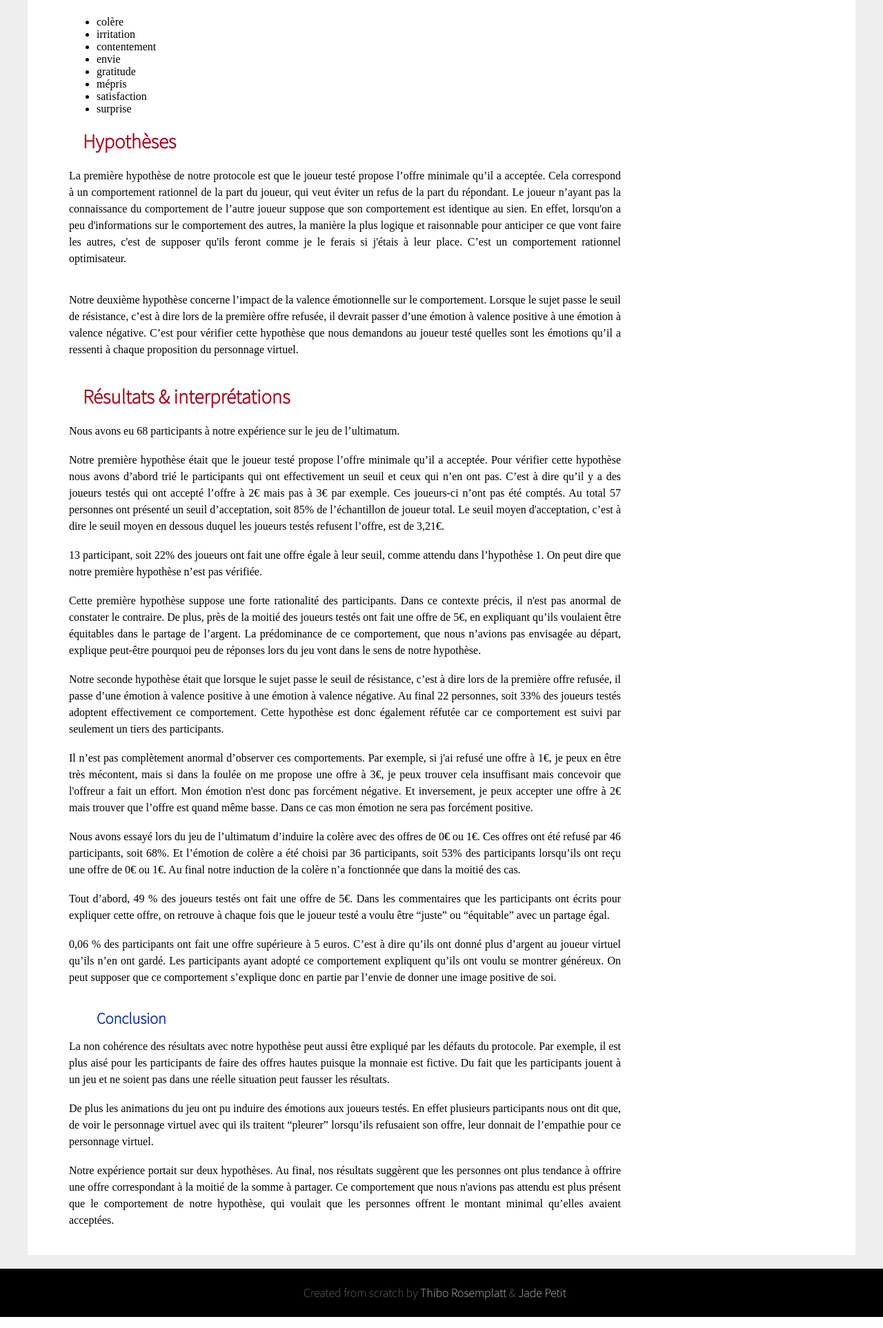
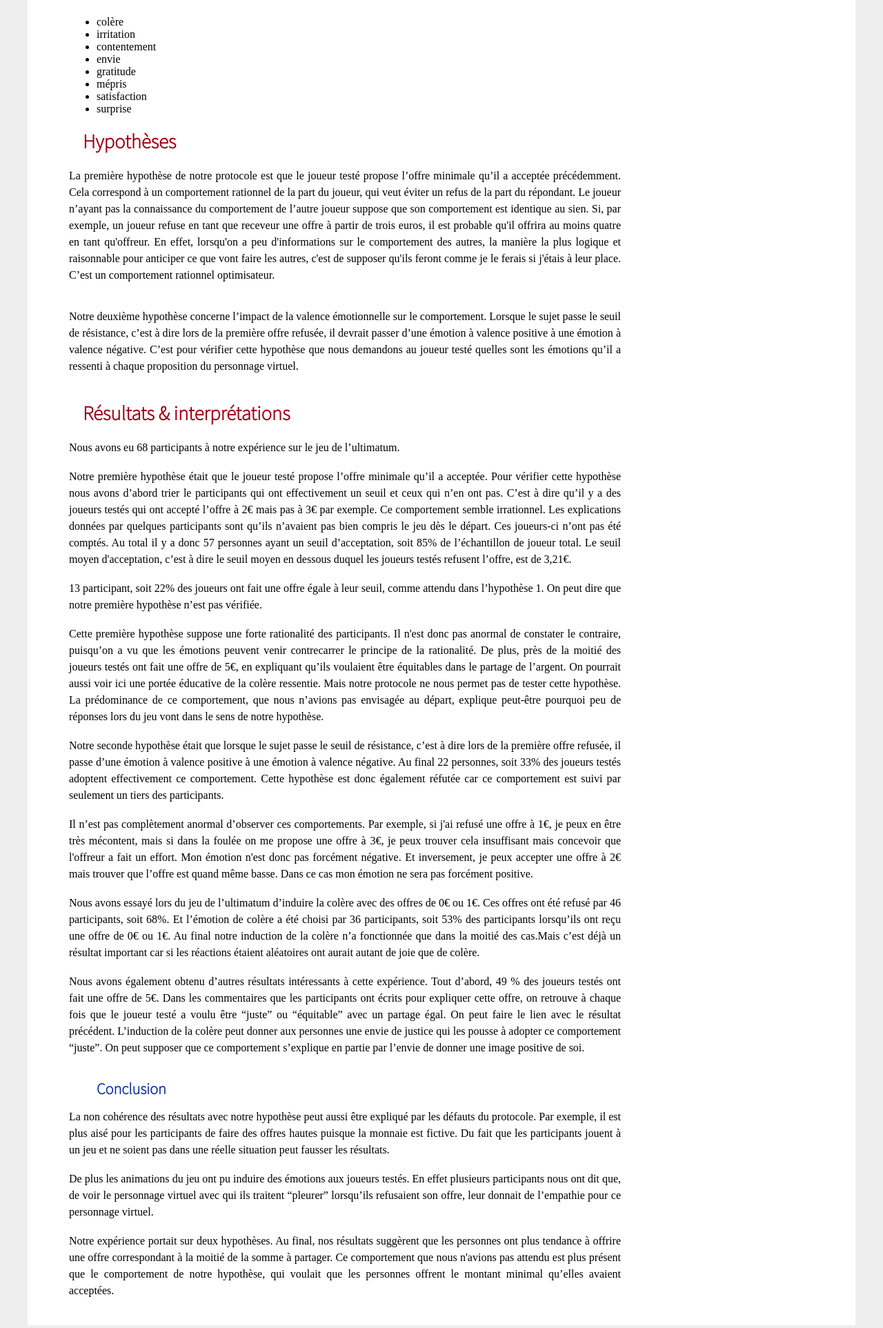
Before and after one commit to Jadounix/economie_colere, a PHP site: page /P4.php in a window 1280 px wide. Shown: the part 1030-2955 px from the top of the page at 69% size. Run offline with PHP 8.4, Linux system fonts and the light colour scheme; some libraries are stand-ins or nearby versions.

Commit message:
modification du texte avec commentaires de petit

```diff
--- a/P4.php
+++ b/P4.php
@@ -68,24 +68,46 @@
 			<li>surprise</li>
 		</ul>
 		<h2>Hypothèses</h2>
-		<p>La première hypothèse de notre protocole est que le joueur testé propose l’offre minimale qu’il a acceptée. Cela correspond à un comportement rationnel de la part du joueur, qui veut éviter un refus de la part du répondant. Le joueur n’ayant pas la connaissance du comportement de l’autre joueur suppose que son comportement est identique au sien. En effet, lorsqu'on a peu d'informations sur le comportement des autres, la manière la plus logique et raisonnable pour anticiper ce que vont faire les autres, c'est de supposer qu'ils feront comme je le ferais si j'étais à leur place. C’est un comportement rationnel optimisateur.
-		</p><br/><p>
-		Notre deuxième hypothèse concerne l’impact de la valence émotionnelle sur le comportement. Lorsque le sujet passe le seuil de résistance, c’est à dire lors de la première offre refusée, il devrait passer d’une émotion à valence positive à une émotion à valence négative. C’est pour vérifier cette hypothèse que nous demandons au joueur testé quelles sont les émotions qu’il a ressenti à chaque proposition du personnage virtuel.
+		<p>La première hypothèse de notre protocole est que le joueur testé propose l’offre minimale qu’il a acceptée précédemment. Cela correspond à un comportement rationnel de la part du joueur, qui veut éviter un refus de la part du répondant. Le
+			joueur n’ayant pas la connaissance du comportement de l’autre joueur suppose que son comportement est identique au sien. Si, par exemple, un joueur refuse en tant que receveur une offre à partir de trois euros, il est probable qu'il offrira au
+			moins quatre en tant qu'offreur. En effet, lorsqu'on a peu d'informations sur le comportement des autres, la manière la plus logique et raisonnable pour anticiper ce que vont faire les autres, c'est de supposer qu'ils feront comme je le ferais
+			si j'étais à leur place. C’est un comportement rationnel optimisateur.
+		</p><br />
+		<p>
+			Notre deuxième hypothèse concerne l’impact de la valence émotionnelle sur le comportement. Lorsque le sujet passe le seuil de résistance, c’est à dire lors de la première offre refusée, il devrait passer d’une émotion à valence positive à une
+			émotion à valence négative. C’est pour vérifier cette hypothèse que nous demandons au joueur testé quelles sont les émotions qu’il a ressenti à chaque proposition du personnage virtuel.
 		</p>
 		<h2>Résultats & interprétations</h2>
 		<p>Nous avons eu 68 participants à notre expérience sur le jeu de l’ultimatum.</p>
-		<p>Notre première hypothèse était que le joueur testé propose l’offre minimale qu’il a acceptée. Pour vérifier cette hypothèse nous avons d’abord trié le participants qui ont effectivement un seuil et ceux qui n’en ont pas. C’est à dire qu’il y a des joueurs testés qui ont accepté l’offre à 2€ mais pas à 3€ par exemple. Ces joueurs-ci n’ont pas été comptés. Au total 57 personnes ont présenté un seuil d’acceptation, soit 85% de l’échantillon de joueur total. Le seuil moyen d'acceptation, c’est à dire le seuil moyen en dessous duquel les joueurs testés refusent l’offre, est de 3,21€. </p>
+		<p>Notre première hypothèse était que le joueur testé propose l’offre minimale qu’il a acceptée. Pour vérifier cette hypothèse nous avons d’abord trier le participants qui ont effectivement un seuil et ceux qui n’en ont pas. C’est à dire qu’il y
+		a des joueurs testés qui ont accepté l’offre à 2€ mais pas à 3€ par exemple. Ce comportement semble irrationnel. Les explications données par quelques participants sont qu’ils n’avaient pas bien compris le jeu dès le départ. Ces joueurs-ci
+		n’ont pas été comptés. Au total il y a donc 57 personnes ayant un seuil d’acceptation, soit 85% de l’échantillon de joueur total. Le seuil moyen d'acceptation, c’est à dire le seuil moyen en dessous duquel les joueurs testés refusent l’offre,
+		est de 3,21€. </p>
+
 		<p>13 participant, soit 22% des joueurs ont fait une offre égale à leur seuil, comme attendu dans l’hypothèse 1. On peut dire que notre première hypothèse n’est pas vérifiée.</p>
-		<p>Cette première hypothèse suppose une forte rationalité des participants. Dans ce contexte précis, il n'est pas anormal de constater le contraire. De plus, près de la moitié des joueurs testés ont fait une offre de 5€, en expliquant qu’ils voulaient être équitables dans le partage de l’argent. La prédominance de ce comportement, que nous n’avions pas envisagée au départ, explique peut-être pourquoi peu de réponses lors du jeu vont dans le sens de notre hypothèse.</p>
-		<p>Notre seconde hypothèse était que lorsque le sujet passe le seuil de résistance, c’est à dire lors de la première offre refusée, il passe d’une émotion à valence positive à une émotion à valence négative. Au final 22 personnes, soit 33% des joueurs testés adoptent effectivement ce comportement. Cette hypothèse est donc également réfutée car ce comportement est suivi par seulement un tiers des participants.</p>
-		<p>Il n’est pas complètement anormal d’observer ces comportements. Par exemple, si j'ai refusé une offre à 1€, je peux en être très mécontent, mais si dans la foulée on me propose une offre à 3€, je peux trouver cela insuffisant mais concevoir que l'offreur a fait un effort. Mon émotion n'est donc pas forcément négative. Et inversement, je peux accepter une offre à 2€ mais trouver que l’offre est quand même basse. Dans ce cas mon émotion ne sera pas forcément positive.</p>
-		<p>Nous avons essayé lors du jeu de l’ultimatum d’induire la colère avec des offres de 0€ ou 1€. Ces offres ont été refusé par 46 participants, soit 68%. Et l’émotion de colère a été choisi par 36 participants, soit 53% des participants lorsqu’ils ont reçu une offre de 0€ ou 1€. Au final notre induction de la colère n’a fonctionnée que dans la moitié des cas.</p>
-		<p>Tout d’abord, 49 % des joueurs testés ont fait une offre de 5€. Dans les commentaires que les participants ont écrits pour expliquer cette offre, on retrouve à chaque fois que le joueur testé a voulu être “juste” ou “équitable” avec un partage égal.</p>
-		<p>0,06 % des participants ont fait une offre supérieure à 5 euros. C’est à dire qu’ils ont donné plus d’argent au joueur virtuel qu’ils n’en ont gardé. Les participants ayant adopté ce comportement expliquent qu’ils ont voulu se montrer généreux. On peut supposer que ce comportement s’explique donc en partie par l’envie de donner une image positive de soi.</p>
+
+		<p>Cette première hypothèse suppose une forte rationalité des participants. Il n'est donc pas anormal de constater le contraire, puisqu’on a vu que les émotions peuvent venir contrecarrer le principe de la rationalité. De plus, près de la moitié des joueurs testés ont fait une offre de 5€, en expliquant qu’ils voulaient être équitables dans le partage de l’argent. On pourrait aussi voir ici une portée éducative de la colère ressentie. Mais notre protocole ne nous permet pas de tester cette hypothèse. La prédominance de ce comportement, que nous n’avions pas envisagée au départ, explique peut-être pourquoi peu de réponses lors du jeu vont dans le sens de notre hypothèse.</p>
+		<p>Notre seconde hypothèse était que lorsque le sujet passe le seuil de résistance, c’est à dire lors de la première offre refusée, il passe d’une émotion à valence positive à une émotion à valence négative. Au final 22 personnes, soit 33% des
+			joueurs testés adoptent effectivement ce comportement. Cette hypothèse est donc également réfutée car ce comportement est suivi par seulement un tiers des participants.</p>
+		<p>Il n’est pas complètement anormal d’observer ces comportements. Par exemple, si j'ai refusé une offre à 1€, je peux en être très mécontent, mais si dans la foulée on me propose une offre à 3€, je peux trouver cela insuffisant mais concevoir
+			que l'offreur a fait un effort. Mon émotion n'est donc pas forcément négative. Et inversement, je peux accepter une offre à 2€ mais trouver que l’offre est quand même basse. Dans ce cas mon émotion ne sera pas forcément positive.</p>
+		<p>Nous avons essayé lors du jeu de l’ultimatum d’induire la colère avec des offres de 0€ ou 1€. Ces offres ont été refusé par 46 participants, soit 68%. Et l’émotion de colère a été choisi par 36 participants, soit 53% des participants
+			lorsqu’ils ont reçu une offre de 0€ ou 1€. Au final notre induction de la colère n’a fonctionnée que dans la moitié des cas.Mais c’est déjà un résultat important car si les réactions étaient aléatoires ont aurait autant de joie que de colère.
+		</p>
+
+		<p>Nous avons également obtenu d’autres résultats intéressants à cette expérience.
+			Tout d’abord, 49 % des joueurs testés ont fait une offre de 5€. Dans les commentaires que les participants ont écrits pour expliquer cette offre, on retrouve à chaque fois que le joueur testé a voulu être “juste” ou “équitable” avec un partage
+			égal. On peut faire le lien avec le résultat précédent. L’induction de la colère peut donner aux personnes une envie de justice qui les pousse à adopter ce comportement “juste”.
+			On peut supposer que ce comportement s’explique en partie par l’envie de donner une image positive de soi.
+		</p>
+
 		<h3>Conclusion</h3>
-		<p>La non cohérence des résultats avec notre hypothèse peut aussi être expliqué par les défauts du protocole. Par exemple, il est plus aisé pour les participants de faire des offres hautes puisque la monnaie est fictive. Du fait que les participants jouent à un jeu et ne soient pas dans une réelle situation peut fausser les résultats. </p>
-		<p>De plus les animations du jeu ont pu induire des émotions aux joueurs testés. En effet plusieurs participants nous ont dit que, de voir le personnage virtuel avec qui ils traitent “pleurer” lorsqu’ils refusaient son offre, leur donnait de l’empathie pour ce personnage virtuel.</p>
-		<p>Notre expérience portait sur deux hypothèses. Au final, nos résultats suggèrent que les personnes ont plus tendance à offrire une offre correspondant à la moitié de la somme à partager. Ce comportement que nous n'avions pas attendu est plus présent que le comportement de notre hypothèse, qui voulait que les personnes offrent le montant minimal qu’elles avaient acceptées.</p>
+		<p>La non cohérence des résultats avec notre hypothèse peut aussi être expliqué par les défauts du protocole. Par exemple, il est plus aisé pour les participants de faire des offres hautes puisque la monnaie est fictive. Du fait que les
+			participants jouent à un jeu et ne soient pas dans une réelle situation peut fausser les résultats. </p>
+		<p>De plus les animations du jeu ont pu induire des émotions aux joueurs testés. En effet plusieurs participants nous ont dit que, de voir le personnage virtuel avec qui ils traitent “pleurer” lorsqu’ils refusaient son offre, leur donnait de
+			l’empathie pour ce personnage virtuel.</p>
+		<p>Notre expérience portait sur deux hypothèses. Au final, nos résultats suggèrent que les personnes ont plus tendance à offrire une offre correspondant à la moitié de la somme à partager. Ce comportement que nous n'avions pas attendu est plus
+			présent que le comportement de notre hypothèse, qui voulait que les personnes offrent le montant minimal qu’elles avaient acceptées.</p>
 	</main>
 
 </div>
```
